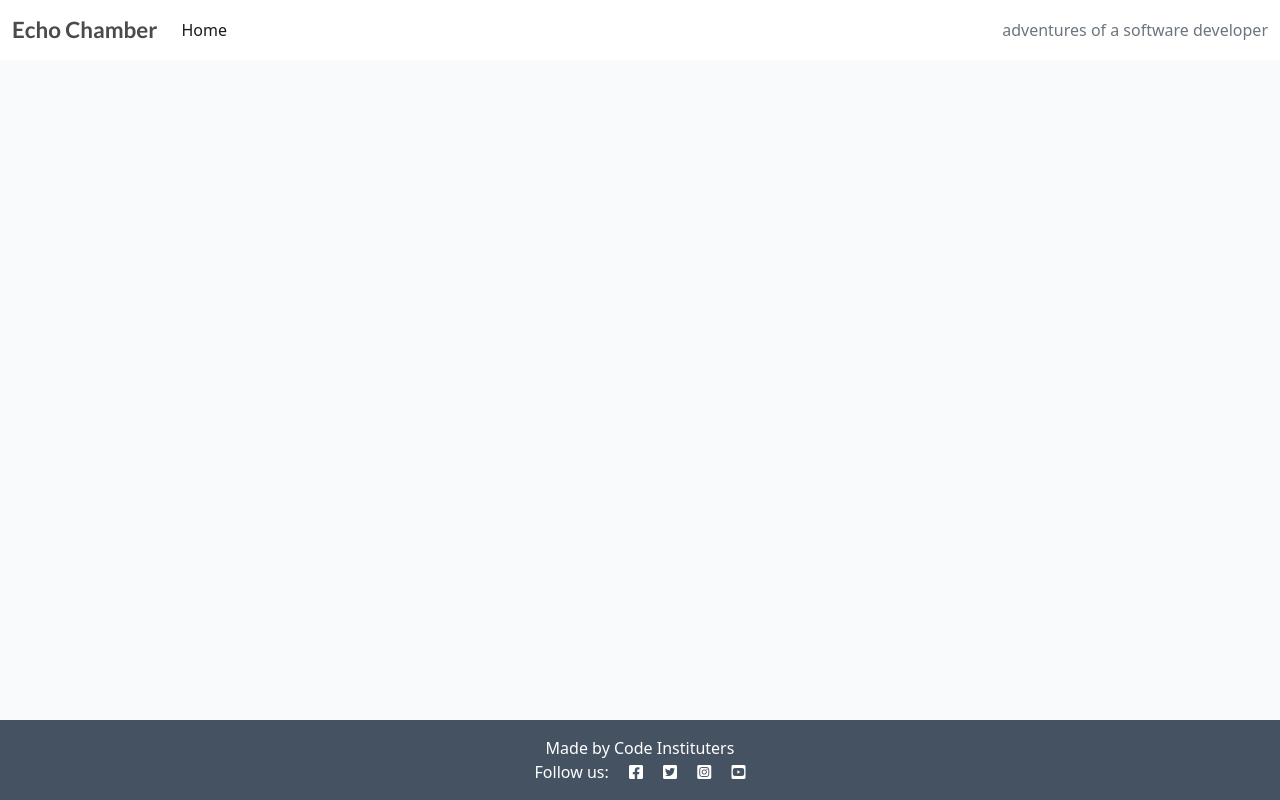
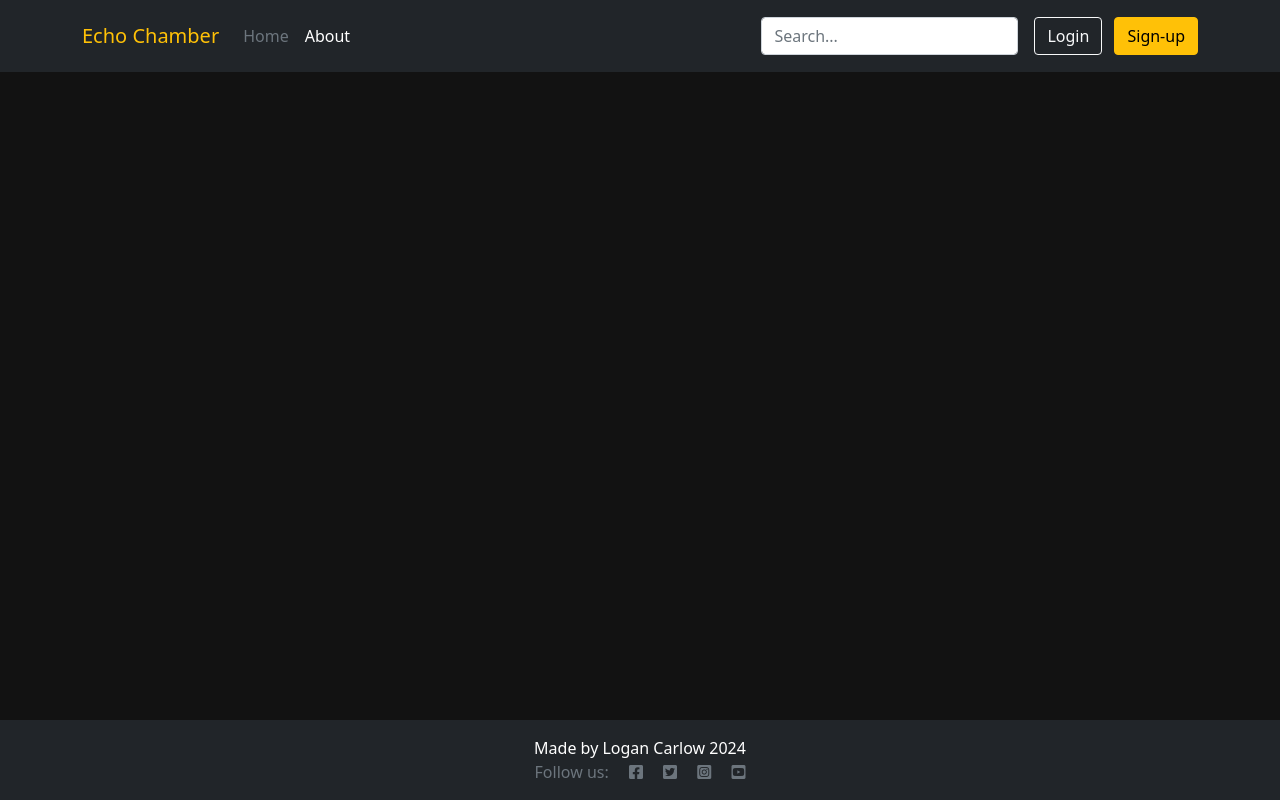
Before and after one commit to TerraBite147/EchoChamber, a Django app: page /blog/ in a window 1280 px wide. Run offline with Django 4.2, Linux system fonts and the light colour scheme; data that the repository does not hold is empty; parts of the project's set-up code (start-up, migrations or seed data) failed here and were passed over.

Commit message:
feat(blog):Adjust css style

```diff
--- a/blog/templates/blog/index.html
+++ b/blog/templates/blog/index.html
@@ -14,7 +14,7 @@
                     <div class="card mb-4">
                         <div class="card-body">
                             <div class="image-container">
-                                <div class="image-flash">
+                                <div class="btn btn-warning">
                                     <p class="author">Author: {{ post.author }}</p>
                                 </div>
                             </div>
@@ -23,7 +23,7 @@
                             </a>
 
                             <hr />
-                            <p class="card-text text-muted h6">{{ post.created_on}}
+                            <p class="card-text text-muted h6">{{ post.updated_on }}</p>
                             </p>
                         </div>
                     </div>
@@ -41,7 +41,7 @@
     <nav aria-label="Page navigation">
         <ul class="pagination justify-content-center">
             {% if page_obj.has_next %}
-            <li><a href="?page={{ page_obj.next_page_number }}" class="page-link"> NEXT &raquo;</a></li>
+            <li><a href="?page={{ page_obj.next_page_number }}" class="btn btn-warning"> NEXT &raquo;</a></li>
             {% endif %}
         </ul>
     </nav>
--- a/static/css/style.css
+++ b/static/css/style.css
@@ -26,7 +26,7 @@ body {
 }
 
 .main-bg {
-    background-color: #F9FAFC;
+    background-color: #121212;
 }
 
 .card {
@@ -52,9 +52,10 @@ body {
 }
 
 .author {
-    color: white;
-    margin: 4px;
+    color: #000;
+    margin: 2px;
     text-transform: uppercase;
+    font-weight: 500;
 }
 
 .masthead {
@@ -93,12 +94,12 @@ body {
 
 .post-link {
     text-decoration: none;
-    color: #445261;
+    color: #c7d1dd;
 }
 
 .post-link:hover,
 .page-link {
-    color: #E84610;
+    color: #a1c4f0;
 }
 
 .post-title {
@@ -115,12 +116,6 @@ body {
 .btn-edit {
     background-color: #188181;
     color: #fff;
-}
-
-.btn-signup:hover,
-.btn-signup:active {
-    background-color: #fff;
-    color: #23BBBB;
 }
 
 .link {
@@ -159,3 +154,8 @@ body {
 .approval {
     color: rgb(222, 146, 168);
 }
+
+.title {
+    color: #ffc107;
+    text-decoration: none;
+}
--- a/templates/base.html
+++ b/templates/base.html
@@ -29,27 +29,28 @@
 <body class="d-flex flex-column h-100 main-bg">
 
     <!-- Navigation -->
-    <nav class="navbar navbar-expand-lg navbar-light bg-white">
-        <div class="container-fluid">
-            <a class="navbar-brand" href="{% url 'home' %}"><span class="brand">Echo Chamber</span></a>
-            <button class="navbar-toggler" type="button" data-bs-toggle="collapse" data-bs-target="#navbarText"
-                aria-controls="navbarText" aria-expanded="false" aria-label="Toggle navigation">
-                <span class="navbar-toggler-icon"></span>
-            </button>
-            <div class="collapse navbar-collapse" id="navbarText">
-                <ul class="navbar-nav me-auto mb-2 mb-lg-0">
-                    <li class="nav-item">
-                        <a class="nav-link {% if request.path == home_url %}active{% endif %}" aria-current="page"
-                            href="#">Home</a>
-                    </li>
+    <header class="p-3 bg-dark text-white">
+        <div class="container">
+            <div class="d-flex flex-wrap align-items-center justify-content-center justify-content-lg-start">
+                <a class="navbar-brand title" href="{% url 'home' %}">Echo Chamber</a>
 
+                <ul class="nav col-12 col-lg-auto me-lg-auto mb-2 justify-content-center mb-md-0">
+                    <li><a href="#" class="nav-link px-2 text-secondary">Home</a></li>
+                    <li><a href="#" class="nav-link px-2 text-white">About</a></li>
                 </ul>
-                <span class="navbar-text text-muted">
-                    adventures of a software developer
-                </span>
+
+                <form class="col-12 col-lg-auto mb-3 mb-lg-0 me-lg-3">
+                    <input type="search" class="form-control form-control-dark" placeholder="Search..."
+                        aria-label="Search">
+                </form>
+
+                <div class="text-end">
+                    <button type="button" class="btn btn-outline-light me-2">Login</button>
+                    <button type="button" class="btn btn-warning">Sign-up</button>
+                </div>
             </div>
         </div>
-    </nav>
+    </header>
 
     <main class="flex-shrink-0 main-bg">
 
@@ -60,9 +61,13 @@
     </main>
 
     <!-- Footer -->
-    <footer class="footer mt-auto py-3 dark-bg">
-        <p class="m-0 text-center text-white">Made by Code Instituters</p>
-        <p class="m-0 text-center text-white">Follow us: <i class="fab fa-facebook-square ms-3"></i>
+    <footer class="footer mt-auto p-3 bg-dark text-white">
+        <p class="m-0 text-center">
+            {% block copyright %}
+                Made by Logan Carlow 2024
+            {% endblock copyright %}
+        </p>
+        <p class="m-0 text-center text-secondary">Follow us: <i class="fab fa-facebook-square ms-3"></i>
             <i class="fab fa-twitter-square ms-3"></i>
             <i class="fab fa-instagram-square ms-3"></i>
             <i class="fab fa-youtube-square ms-3"></i>
```
